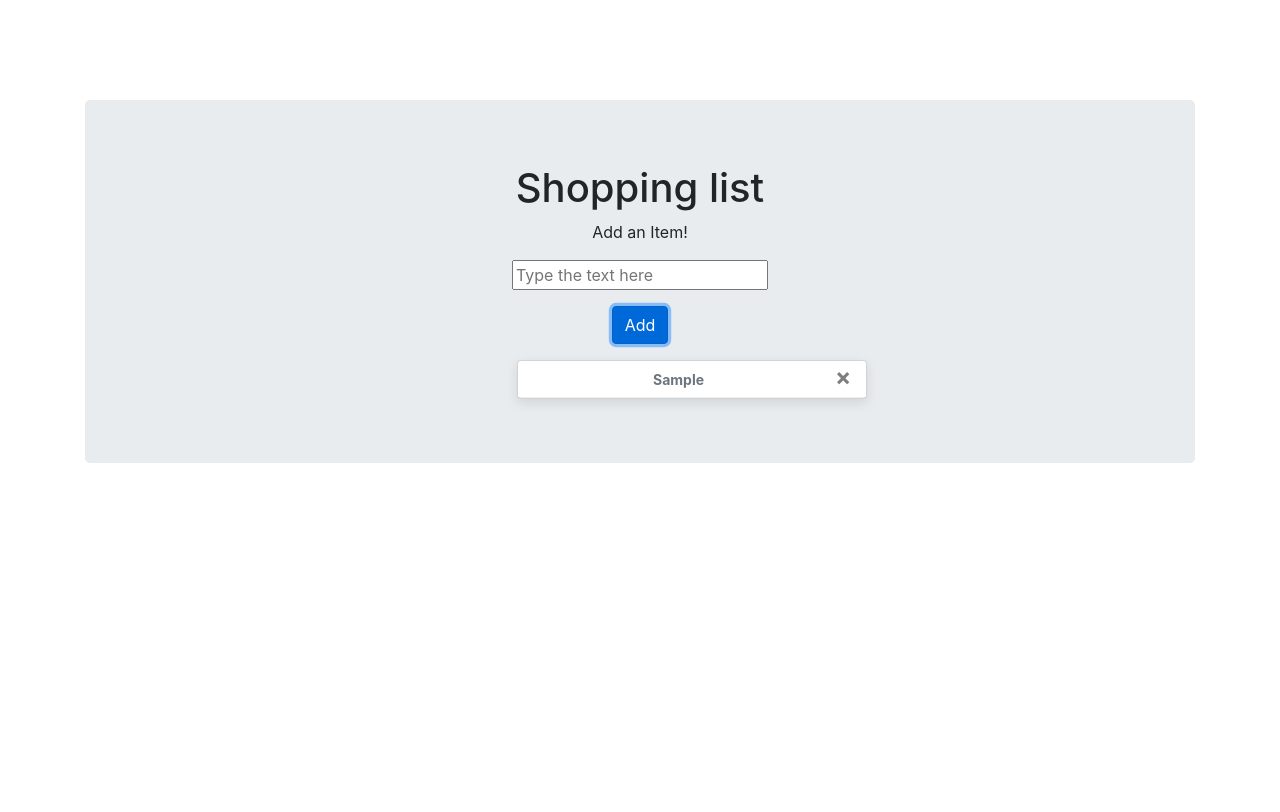
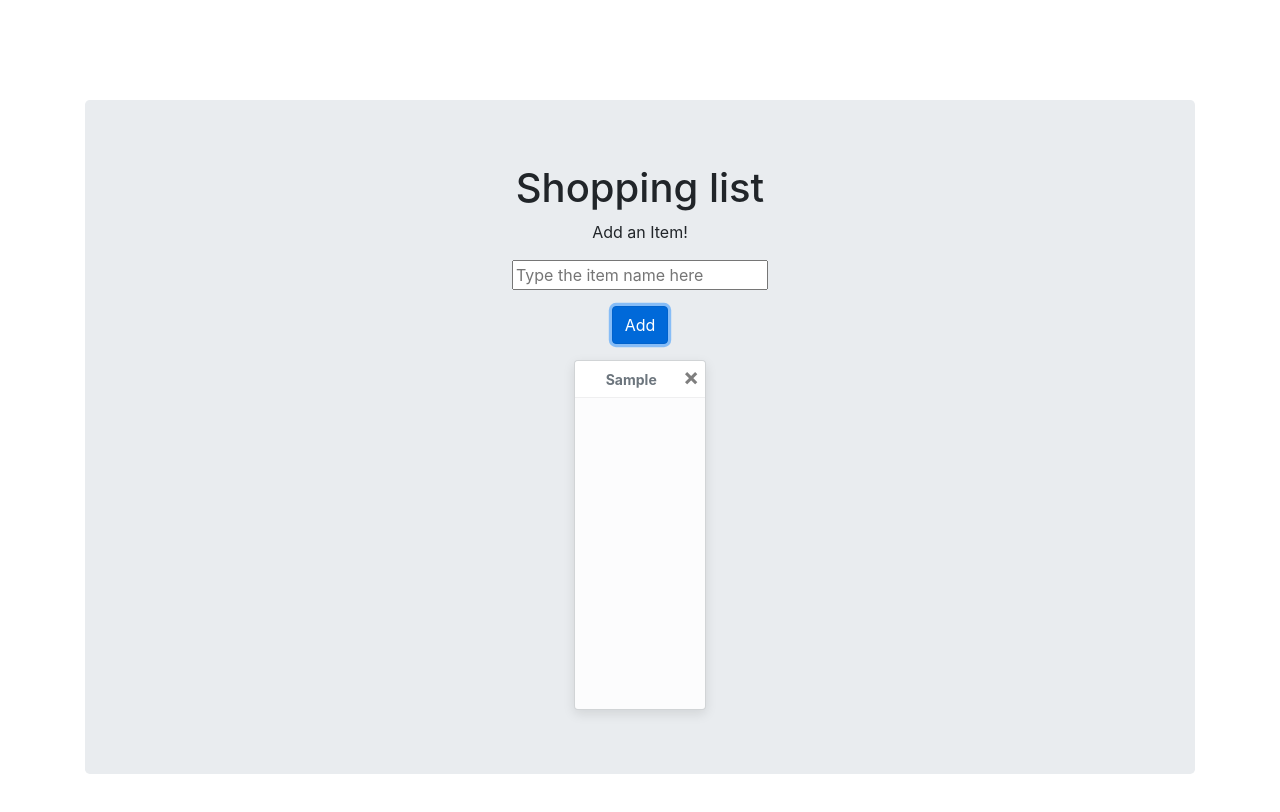
Before and after one commit to ishukhanchi/ShopList, a React (Create React App) app: page / in a window 1280 px wide. Both pictures are taken after typing "Sample" into the empty fields and a click on the button "Add". Shown: the top 812 px of the page. Built offline with nearby package versions, Linux system fonts and the light colour scheme.

Commit message:
Changes added

```diff
--- a/public/index.html
+++ b/public/index.html
@@ -24,7 +24,7 @@
       work correctly both with client-side routing and a non-root public URL.
       Learn how to configure a non-root public URL by running `npm run build`.
     -->
-    <title>React App</title>
+    <title>ShopList App</title>
   </head>
   <body>
     <noscript>You need to enable JavaScript to run this app.</noscript>
--- a/src/App.css
+++ b/src/App.css
@@ -1,13 +1,35 @@
 .App {
   text-align: center;
   margin: 100px 100px 100px 100px;
+  background-size: cover;
 }
 
 .Dot {
   margin-left: 400px;
+  /* display: inline-block; */
+  /* width: 100%; */
+  align-items: center;
 
 }
 
 .Buttonname {
   margin-right: 400px;
+  display: inline-block;
+  width: 100%;
+  align-items: center;
 }
+
+.Header {
+  display: inline-block;
+  width: 100%;
+  height: 100%;
+  /* background-size: cover; */
+  text-align: center;
+  align-items: center;
+  /* background-color: rgb(194, 20, 20); */
+  display: flex;
+  justify-content: center;
+  flex-direction: column;
+  text-align: center;
+
+}
--- a/src/App.js
+++ b/src/App.js
@@ -64,7 +64,7 @@ class App extends Component {
           <p>
             <input
               type="text"
-              placeholder="Type the text here"
+              placeholder="Type the item name here"
               value={this.state.newItem}
               onChange={e => this.updateInput("newItem", e.target.value)}
             />
@@ -74,21 +74,23 @@ class App extends Component {
               Add
             </Button>
           </p>
-          <div className="Dot">
+          <div>
             {this.state.list.map(item => {
               return (
                 <>
+                <div className="Header">
                   <Toast
                     key={item.id}
                     show={this.state.show}
                     onClose={() => this.deleteItem(item.id)}
                   >
-                    <Toast.Header>
-                      <div className="col-sm-11">
+                    <Toast.Header >
+                      <div className="col-sm-10">
                       <strong className="itemvalue">{item.value}</strong>
                       </div>
                     </Toast.Header>
                   </Toast>
+                  </div>
                 </>
               );
             })}
```
